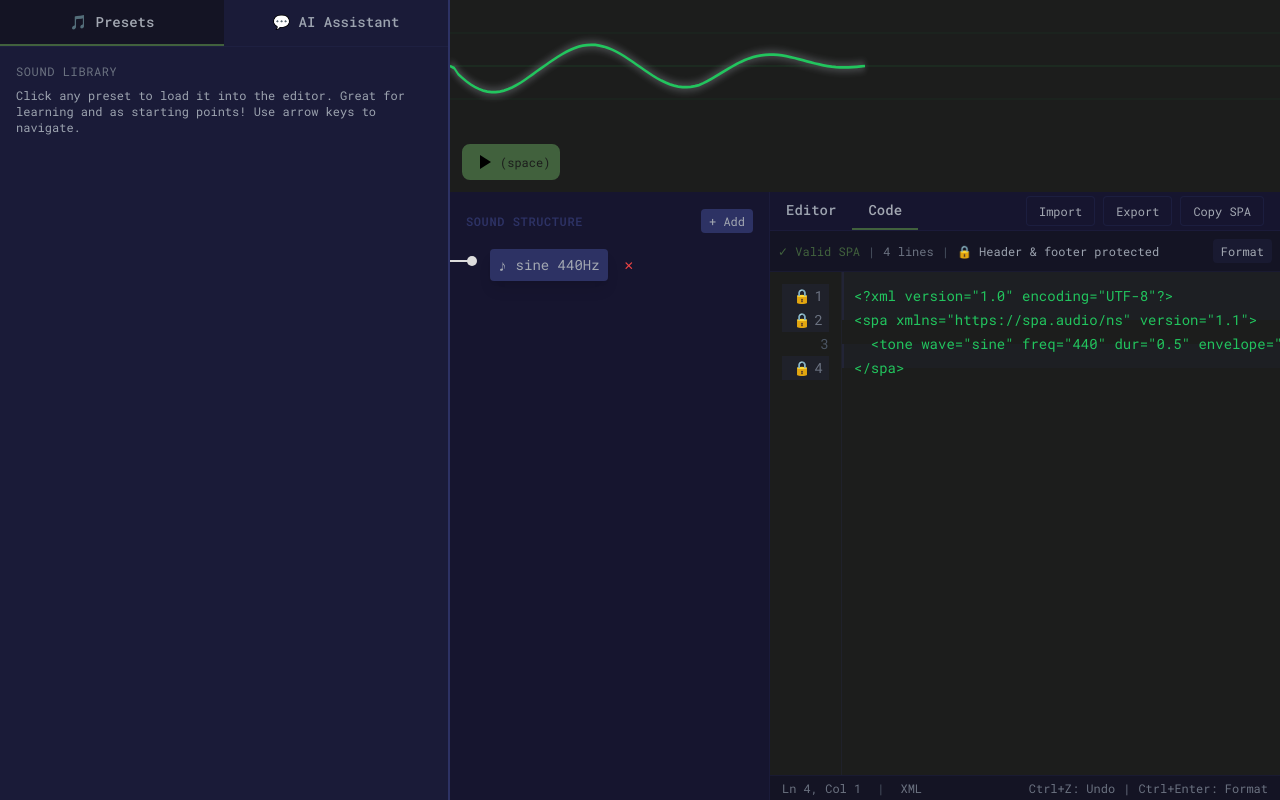
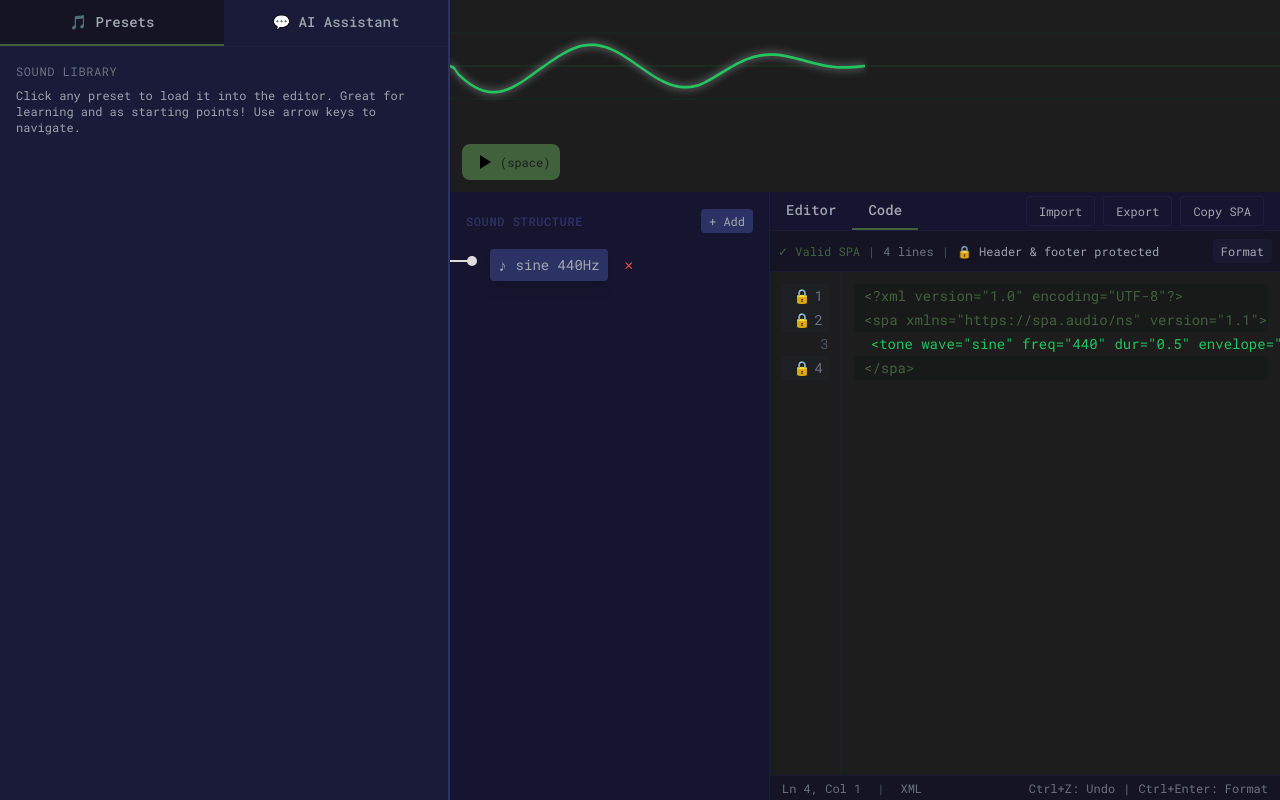
Before and after one commit to noiseflood/spa, a Next.js app in the folder web/: page /editor in a window 1280 px wide. Both pictures are taken after a click on the button "Code". Built offline with nearby package versions, Linux system fonts and the light colour scheme.

Commit message:
Update code editor and coin collect sound

```diff
--- a/web/components/CodeEditor.tsx
+++ b/web/components/CodeEditor.tsx
@@ -15,23 +15,61 @@ interface ParseError {
 }
 
 export default function CodeEditor({ value, onChange, onValidChange, className = '' }: CodeEditorProps) {
-  const [code, setCode] = useState(value);
+  // Protected lines that cannot be edited
+  const PROTECTED_HEADER_1 = '<?xml version="1.0" encoding="UTF-8"?>';
+  const PROTECTED_HEADER_2 = '<spa xmlns="https://spa.audio/ns" version="1.1">';
+  const PROTECTED_FOOTER = '</spa>';
+
+  // Ensure the value always has proper structure with indentation
+  const ensureStructure = (code: string): string => {
+    const lines = code.split('\n');
+
+    // Check if first two lines are correct
+    if (lines[0] !== PROTECTED_HEADER_1) {
+      lines[0] = PROTECTED_HEADER_1;
+    }
+    if (lines[1] !== PROTECTED_HEADER_2) {
+      lines[1] = PROTECTED_HEADER_2;
+    }
+
+    // Check if last line is correct
+    const lastLineIndex = lines.length - 1;
+    if (lines[lastLineIndex] !== PROTECTED_FOOTER) {
+      // Find if </spa> exists somewhere
+      const spaCloseIndex = lines.findIndex(line => line.trim() === PROTECTED_FOOTER);
+      if (spaCloseIndex !== -1 && spaCloseIndex !== lastLineIndex) {
+        // Remove it from wrong position
+        lines.splice(spaCloseIndex, 1);
+      }
+      // Ensure it's at the end
+      if (lines[lines.length - 1] !== PROTECTED_FOOTER) {
+        lines.push(PROTECTED_FOOTER);
+      }
+    }
+
+    // Ensure content lines are indented (lines between header and footer)
+    for (let i = 2; i < lines.length - 1; i++) {
+      if (lines[i].trim() && !lines[i].startsWith('  ')) {
+        lines[i] = '  ' + lines[i].trimStart();
+      }
+    }
+
+    return lines.join('\n');
+  };
+
+  const [code, setCode] = useState(() => ensureStructure(value));
   const [error, setError] = useState<ParseError | null>(null);
-  const [lastValidCode, setLastValidCode] = useState(value);
+  const [lastValidCode, setLastValidCode] = useState(() => ensureStructure(value));
   const [isEditing, setIsEditing] = useState(false);
   const textareaRef = useRef<HTMLTextAreaElement>(null);
   const lineNumbersRef = useRef<HTMLDivElement>(null);
 
-  // Protected lines that cannot be edited
-  const PROTECTED_HEADER = `<?xml version="1.0" encoding="UTF-8"?>
-<spa xmlns="https://spa.audio/ns" version="1.1">`;
-  const PROTECTED_FOOTER = `</spa>`;
-
   // Update code when value prop changes (from external source)
   useEffect(() => {
     if (!isEditing) {
-      setCode(value);
-      setLastValidCode(value);
+      const structuredCode = ensureStructure(value);
+      setCode(structuredCode);
+      setLastValidCode(structuredCode);
       setError(null);
     }
   }, [value, isEditing]);
@@ -41,7 +79,7 @@ export default function CodeEditor({ value, onChange, onValidChange, className =
     return code.split('\n').length;
   }, [code]);
 
-  // Sync scroll between textarea and line numbers (both vertical and horizontal)
+  // Sync scroll between textarea and line numbers
   const handleScroll = () => {
     if (textareaRef.current && lineNumbersRef.current) {
       lineNumbersRef.current.scrollTop = textareaRef.current.scrollTop;
@@ -100,96 +138,164 @@ export default function CodeEditor({ value, onChange, onValidChange, className =
     }
   };
 
-
   // Handle code changes
   const handleCodeChange = (e: React.ChangeEvent<HTMLTextAreaElement>) => {
     const newCode = e.target.value;
+    const lines = newCode.split('\n');
+    const oldLines = code.split('\n');
 
-    // Check if user is trying to edit protected areas
-    const lines = newCode.split('\n');
-    const currentLines = code.split('\n');
-
-    // Check if header was modified
-    if (lines[0] !== currentLines[0] || lines[1] !== currentLines[1]) {
-      // Restore header
-      lines[0] = currentLines[0];
-      lines[1] = currentLines[1];
-      const restoredCode = lines.join('\n');
-      setCode(restoredCode);
-
-      // Move cursor to first editable line
-      setTimeout(() => {
-        if (textareaRef.current) {
-          const headerLength = PROTECTED_HEADER.length + 1;
-          textareaRef.current.setSelectionRange(headerLength, headerLength);
+    // Prevent editing first two lines
+    if (lines[0] !== PROTECTED_HEADER_1) {
+      lines[0] = PROTECTED_HEADER_1;
     }
-      }, 0);
-      return;
+    if (lines[1] !== PROTECTED_HEADER_2) {
+      lines[1] = PROTECTED_HEADER_2;
     }
 
-    // Check if footer was modified - find the line with </spa>
-    let currentSpaLineIndex = -1;
-    for (let i = currentLines.length - 1; i >= 0; i--) {
-      // Use regex to match </spa> with any whitespace
-      if (currentLines[i].match(/^\s*<\/spa>\s*$/)) {
-        currentSpaLineIndex = i;
+    // Prevent removing or editing the last </spa> line
+    let hasClosingTag = false;
+    for (let i = lines.length - 1; i >= 0; i--) {
+      if (lines[i].trim() === PROTECTED_FOOTER) {
+        hasClosingTag = true;
+        // If it's not the last line, move it there
+        if (i !== lines.length - 1) {
+          lines.splice(i, 1);
+          lines.push(PROTECTED_FOOTER);
+        }
         break;
       }
     }
 
-    // If we found the </spa> line and it was modified
-    if (currentSpaLineIndex !== -1 && lines[currentSpaLineIndex] !== undefined) {
-      // Check if the </spa> line was changed or removed
-      if (!lines[currentSpaLineIndex].match(/^\s*<\/spa>\s*$/)) {
-        // Restore the </spa> line
-        lines[currentSpaLineIndex] = currentLines[currentSpaLineIndex];
-        const restoredCode = lines.join('\n');
-        setCode(restoredCode);
-        return;
+    // If closing tag was removed, add it back
+    if (!hasClosingTag) {
+      if (lines[lines.length - 1].trim() === '') {
+        lines[lines.length - 1] = PROTECTED_FOOTER;
+      } else {
+        lines.push(PROTECTED_FOOTER);
       }
     }
 
-    setCode(newCode);
+    const correctedCode = lines.join('\n');
+    setCode(correctedCode);
     setIsEditing(true);
 
     // Debounced validation
     clearTimeout((window as any).codeValidationTimeout);
     (window as any).codeValidationTimeout = setTimeout(() => {
-      validateCode(newCode);
+      validateCode(correctedCode);
       setIsEditing(false);
     }, 500);
+  };
+
+  // Handle paste events to clean up pasted content
+  const handlePaste = (e: React.ClipboardEvent<HTMLTextAreaElement>) => {
+    e.preventDefault();
+    const pastedText = e.clipboardData.getData('text');
+    const textarea = e.currentTarget;
+    const start = textarea.selectionStart;
+    const end = textarea.selectionEnd;
+
+    // Get current lines
+    const lines = code.split('\n');
+
+    // Calculate which line we're on
+    let currentLine = 0;
+    let charCount = 0;
+    for (let i = 0; i < lines.length; i++) {
+      charCount += lines[i].length + 1;
+      if (charCount > start) {
+        currentLine = i;
+        break;
+      }
+    }
+
+    // Don't allow paste on protected lines
+    if (currentLine === 0 || currentLine === 1 || currentLine === lines.length - 1) {
+      return;
+    }
+
+    // If pasting a full SPA document, extract just the content
+    let contentToPaste = pastedText;
+    if (pastedText.includes('<?xml') && pastedText.includes('<spa') && pastedText.includes('</spa>')) {
+      const pastedLines = pastedText.split('\n');
+      const startIdx = pastedLines.findIndex(line => line.includes('<spa'));
+      const endIdx = pastedLines.findIndex(line => line.includes('</spa>'));
+      if (startIdx !== -1 && endIdx !== -1 && startIdx < endIdx) {
+        // Extract content and ensure proper indentation
+        contentToPaste = pastedLines
+          .slice(startIdx + 1, endIdx)
+          .map(line => {
+            const trimmed = line.trim();
+            return trimmed ? '  ' + trimmed : '';
+          })
+          .join('\n');
+      }
+    } else {
+      // Ensure pasted content is indented if it's XML content
+      if (contentToPaste.includes('<') && !contentToPaste.startsWith('  ')) {
+        contentToPaste = contentToPaste
+          .split('\n')
+          .map(line => {
+            const trimmed = line.trim();
+            return trimmed ? '  ' + trimmed : '';
+          })
+          .join('\n');
+      }
+    }
+
+    // Insert the content
+    const beforeSelection = code.substring(0, start);
+    const afterSelection = code.substring(end);
+    const newCode = beforeSelection + contentToPaste + afterSelection;
+
+    // Apply it through handleCodeChange to ensure protection
+    handleCodeChange({ target: { value: newCode } } as any);
+
+    // Set cursor position after pasted content
+    setTimeout(() => {
+      const newPosition = start + contentToPaste.length;
+      textarea.setSelectionRange(newPosition, newPosition);
+    }, 0);
   };
 
   // Handle keyboard shortcuts
   const handleKeyDown = (e: React.KeyboardEvent<HTMLTextAreaElement>) => {
     const textarea = e.currentTarget;
     const start = textarea.selectionStart;
+
+    // Calculate current line
     const lines = code.split('\n');
-
-    // Calculate current line number
-    let currentLine = 1;
+    let currentLine = 0;
     let charCount = 0;
     for (let i = 0; i < lines.length; i++) {
-      charCount += lines[i].length + 1; // +1 for newline
+      charCount += lines[i].length + 1;
       if (charCount > start) {
-        currentLine = i + 1;
+        currentLine = i;
         break;
       }
     }
 
-    // Prevent editing protected lines with backspace/delete
-    if ((e.key === 'Backspace' || e.key === 'Delete') && isProtectedLine(currentLine)) {
+    // Prevent certain keys on protected lines
+    if (currentLine === 0 || currentLine === 1 || currentLine === lines.length - 1) {
+      if (e.key === 'Backspace' || e.key === 'Delete' || e.key === 'Enter') {
+        // Allow navigation but not editing
+        if (e.key === 'Enter') {
           e.preventDefault();
+          // Move cursor to start of line 3 (first editable line)
+          const line1Length = lines[0].length + 1;
+          const line2Length = lines[1].length + 1;
+          textarea.setSelectionRange(line1Length + line2Length, line1Length + line2Length);
+        }
         return;
+      }
     }
 
     // Tab handling for indentation
     if (e.key === 'Tab') {
       e.preventDefault();
-      if (!isProtectedLine(currentLine)) {
       const end = textarea.selectionEnd;
       const newCode = code.substring(0, start) + '  ' + code.substring(end);
-        setCode(newCode);
+      handleCodeChange({ target: { value: newCode } } as any);
 
       // Set cursor position after tab
       setTimeout(() => {
@@ -197,7 +303,6 @@ export default function CodeEditor({ value, onChange, onValidChange, className =
           textareaRef.current.selectionStart = textareaRef.current.selectionEnd = start + 2;
         }
       }, 0);
-      }
     }
 
     // Ctrl/Cmd + Z for undo (revert to last valid)
@@ -235,14 +340,24 @@ export default function CodeEditor({ value, onChange, onValidChange, className =
         .replace(/></g, '>\n<')
         .split('\n')
         .map((line, index) => {
-          const depth = (line.match(/</g) || []).length - (line.match(/\/>/g) || []).length;
-          const indent = '  '.repeat(Math.max(0, depth - 1));
-          return index === 0 ? line : indent + line;
+          if (index === 0) return line; // XML declaration
+          if (line.includes('<spa')) return line; // Opening spa tag
+          if (line.trim() === '</spa>') return line; // Closing spa tag
+
+          // For content lines, add proper indentation
+          const trimmed = line.trim();
+          if (trimmed) {
+            const depth = (trimmed.match(/</g) || []).length - (trimmed.match(/\/>/g) || []).length;
+            const indent = '  '.repeat(Math.max(1, depth)); // At least 1 level indent for content
+            return indent + trimmed;
+          }
+          return line;
         })
         .join('\n');
 
-      setCode(formatted);
-      onChange(formatted);
+      const structuredFormatted = ensureStructure(formatted);
+      setCode(structuredFormatted);
+      onChange(structuredFormatted);
     } catch (err) {
       console.error('Failed to format code:', err);
     }
@@ -250,30 +365,7 @@ export default function CodeEditor({ value, onChange, onValidChange, className =
 
   // Check if a line is protected
   const isProtectedLine = (lineNum: number): boolean => {
-    const lines = code.split('\n');
-
-    // First line should be XML declaration
-    if (lineNum === 1) {
-      return true; // XML declaration
-    }
-
-    // Second line should be opening spa tag
-    if (lineNum === 2) {
-      return true; // Opening <spa> tag
-    }
-
-    // Check if this specific line contains the closing spa tag
-    // We need to be very precise here - only the line with </spa> should be protected
-    const lineIndex = lineNum - 1; // Convert to 0-based index
-    if (lineIndex >= 0 && lineIndex < lines.length) {
-      const line = lines[lineIndex];
-      // Only protect the line if it contains ONLY the closing spa tag (with optional whitespace)
-      if (line.match(/^\s*<\/spa>\s*$/)) {
-        return true;
-      }
-    }
-
-    return false;
+    return lineNum === 1 || lineNum === 2 || lineNum === lineCount;
   };
 
   // Get line styles (for errors and protected lines)
@@ -282,7 +374,7 @@ export default function CodeEditor({ value, onChange, onValidChange, className =
       return 'bg-red-500/20 border-l-2 border-red-500';
     }
     if (isProtectedLine(lineNum)) {
-      return 'bg-navy-light/20 text-gray-500';
+      return 'bg-navy-light/10';
     }
     return '';
   };
@@ -372,56 +464,64 @@ export default function CodeEditor({ value, onChange, onValidChange, className =
 
         {/* Code Area */}
         <div className="flex-1 relative overflow-hidden">
-          {/* Protected lines overlay */}
-          <div className="absolute inset-0 pointer-events-none p-3 overflow-hidden">
+          {/* Text display layer */}
+          <div
+            className="absolute inset-0 p-3 pointer-events-none font-mono text-sm leading-6"
+            style={{
+              tabSize: 2,
+              fontFamily: "'Roboto Mono', monospace",
+              lineHeight: '1.5rem',
+              whiteSpace: 'pre',
+              overflowWrap: 'normal',
+              wordBreak: 'normal',
+            }}
+          >
             {code.split('\n').map((line, lineIndex) => {
               const lineNum = lineIndex + 1;
-              if (isProtectedLine(lineNum)) {
+              const isProtected = isProtectedLine(lineNum);
               return (
                 <div
                   key={lineIndex}
-                    className="bg-navy-light/10 border-l-2 border-navy-light/30"
+                  className={isProtected ? 'text-green' : 'text-green-bright'}
                   style={{
-                      position: 'absolute',
-                      top: `${lineIndex * 24}px`, // Use px instead of rem for consistency
-                      height: '24px', // Match line-height exactly
-                      left: 0,
-                      right: 0,
-                      paddingLeft: '12px',
-                      minWidth: `${Math.max(100, line.length * 8)}px`, // Extend overlay for long lines
+                    backgroundColor: isProtected ? 'rgba(13, 17, 23, 0.2)' : 'transparent',
+                    borderLeft: isProtected ? '2px solid var(--color-navy-light)' : 'none',
+                    paddingLeft: isProtected ? '10px' : '0',
                   }}
-                  />
+                >
+                  {line || '\u00A0'}
+                </div>
               );
-              }
-              return null;
             })}
           </div>
 
+          {/* Textarea - transparent text but fully functional for selection */}
           <textarea
             ref={textareaRef}
             value={code}
             onChange={handleCodeChange}
             onKeyDown={handleKeyDown}
+            onPaste={handlePaste}
             onScroll={handleScroll}
             spellCheck={false}
             autoCapitalize="off"
             autoCorrect="off"
-            className={`absolute inset-0 w-full h-full p-3 bg-transparent text-green-bright font-mono text-sm leading-6 resize-none focus:outline-none overflow-x-auto ${
-              error ? 'text-red-400' : ''
-            }`}
+            className="absolute inset-0 w-full h-full p-3 bg-transparent font-mono text-sm leading-6 resize-none focus:outline-none overflow-x-auto"
             style={{
               tabSize: 2,
               fontFamily: "'Roboto Mono', monospace",
               lineHeight: '1.5rem',
-              zIndex: 1,
               whiteSpace: 'pre',
               overflowWrap: 'normal',
               wordBreak: 'normal',
+              color: 'transparent',
+              caretColor: 'var(--color-green-bright)',
+              zIndex: 2,
             }}
-            placeholder="<!-- Enter your SPA XML code here -->"
+            placeholder=""
           />
 
-          {/* Error underline overlay (if we can determine position) */}
+          {/* Error underline overlay */}
           {error && (
             <div className="absolute inset-0 pointer-events-none p-3">
               {code.split('\n').map((line, lineIndex) => {
```
Also changed, not shown: 1 other file (tests, documents, lock files or other folders). Lines whose indentation alone changed are shown as unchanged.
